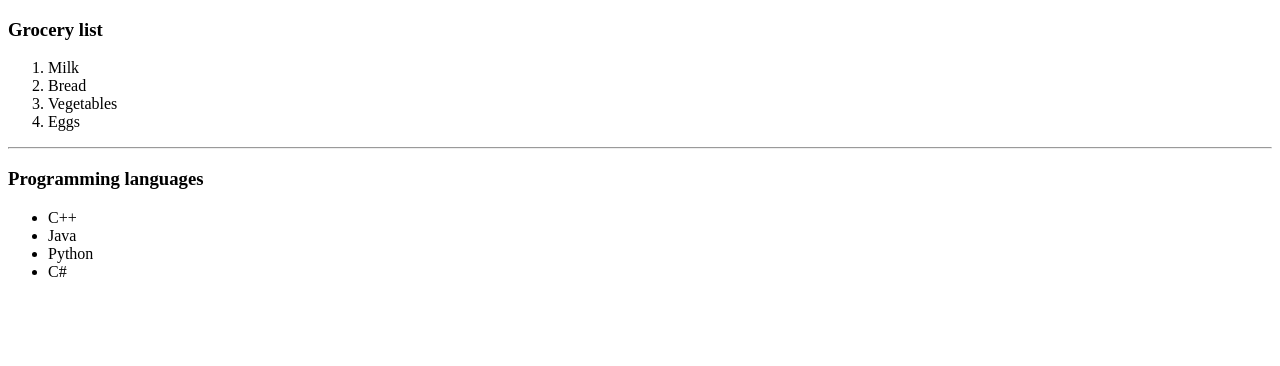
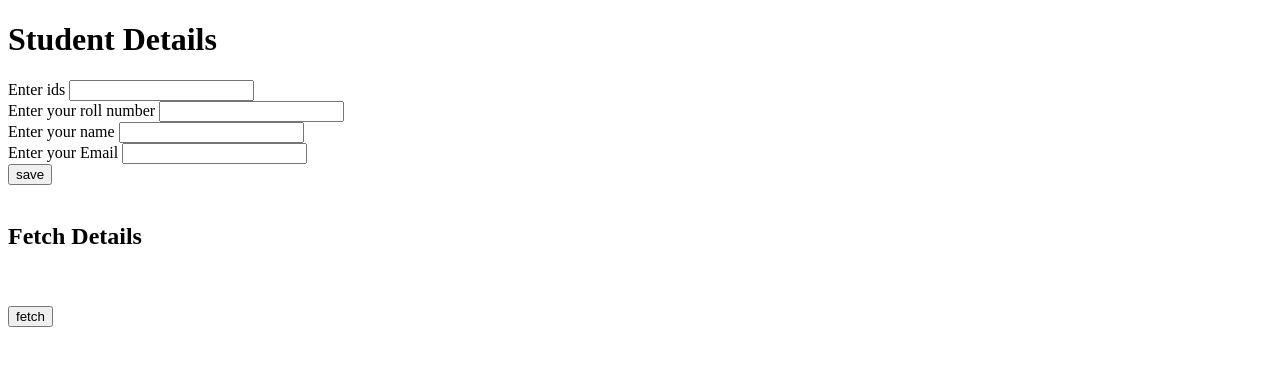
Before and after one commit to saravananniit/Mywebsite, a plain HTML site: page index.html in a window 1280 px wide. Drawn offline with nearby package versions, Linux system fonts and the light colour scheme.

Commit message:
updated resourced file
updated now

```diff
--- a/index.html
+++ b/index.html
@@ -3,26 +3,89 @@
 
 <head>
     <meta charset="UTF-8">
+    <meta http-equiv="X-UA-Compatible" content="IE=edge">
     <meta name="viewport" content="width=device-width, initial-scale=1.0">
-    <title>List Demo</title>
+    <title>FireBase Demo</title>
+    <script src="https://unpkg.com/axios/dist/axios.min.js"></script>
+    <!-- <script src="./node_modules/axios/dist/axios.min.js"></script> -->
 </head>
 
 <body>
-    <h3>Grocery list</h3>
-    <ol>
-        <li>Milk</li>
-        <li>Bread</li>
-        <li>Vegetables</li>
-        <li>Eggs</li>
-    </ol>
-    <hr>
-    <h3>Programming languages</h3>
-    <ul>
-        <li>C++</li>
-        <li>Java</li>
-        <li>Python</li>
-        <li>C#</li>
-    </ul>
+    <h1>Student Details</h1>
+    <form>
+        <label>Enter ids</label>
+        <input type="text" id="ids" /><br />
+        <label>Enter your roll number</label>
+        <input type="text" id="roll" /><br />
+        <label>Enter your name</label>
+        <input type="text" id="name" /><br />
+        <label>Enter your Email</label>
+        <input type="email" id="email" /><br />
+        <input type="button" value="save" id="btnRun" onclick="storeValues();" />
+        <br><br>
+        <h2>Fetch Details</h2>
+        <br><br>
+        <input type="button" value="fetch" id="btnRun" onclick="fetchValues();" />
+        <ul>
+            <div id="student-data"></div>
+        </ul>
+
+
+        <script src="https://unpkg.com/axios/dist/axios.min.js"></script>
+        <script>
+
+        // @ts-nocheck
+
+const storeValues= ()=>{
+    console.log(document.getElementById('ids').value);
+    console.log(document.getElementById('roll').value);
+    console.log(document.getElementById('name').value);
+    console.log(document.getElementById('email').value);
+  let studentDetails={
+    "id":document.getElementById('ids').value,
+   "roll":document.getElementById('roll').value,
+   "name":document.getElementById('name').value,
+   "email":document.getElementById('email').value,
+  }
+  console.log(studentDetails);
+    axios
+.post('https://studentdatabase-6ffa7-default-rtdb.firebaseio.com/students.json',studentDetails)
+  .then((res)=>console.log(res))
+  .then((err)=>console.log(err))
+console.log("inside method");
+alert("done");
+}
+
+
+const fetchValues = ()=>{
+  let promise = axios.get('https://studentdatabase-6ffa7-default-rtdb.firebaseio.com/students.json');
+  promise.then(response=>{
+          let studentDetails=[];
+          let datas=response.data;
+          for(const key in datas)
+          {
+            studentDetails.push({...datas[key],id:key})
+          }
+             console.log(studentDetails);
+         console.log(studentDetails[0].email);
+         document.getElementById('student-data').innerHTML=``;
+      for(const key in studentDetails)
+      {
+    document.getElementById('student-data').innerHTML += `<br>
+    <li>Roll ${studentDetails[key].roll}</li>
+    <li>name ${studentDetails[key].name}</li>
+    <li>Email ${studentDetails[key].email} </li> <br>`;
+
+      }
+})
+
+}
+
+
+
+
+        </script>
+
 </body>
 
 </html>
```
